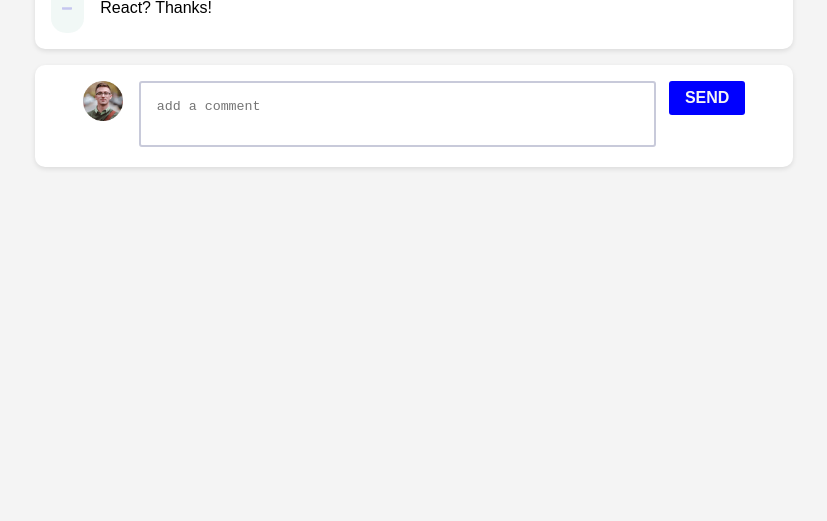
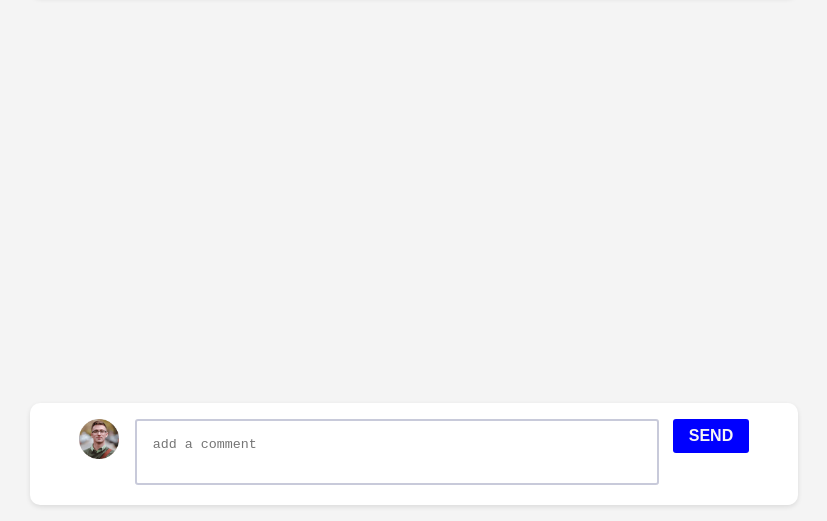
Before and after one commit to Tayobonferejo/commentSection, a plain HTML site: page index.html in a window 1280 px wide. Shown: the part 279-800 px from the top of the page, without its empty margins (226-1053 px from the left). Drawn offline with Linux system fonts and the light colour scheme.

Commit message:
more css to make input flex grow

```diff
--- a/index.css
+++ b/index.css
@@ -1,11 +1,21 @@
+* {
+  padding: 0;
+  margin: 0;
+  box-sizing: 0;
+}
+
 body {
   font-family: Arial, sans-serif;
   background: #f4f4f4;
+  height: 100vh;
+  display: flex;
+  flex-direction: column;
 }
 
 #mainContainer {
     width: 60%;
-    margin: auto;
+    margin: 0 auto;
+    flex-grow: 1;
 }
 
 /* .card {
@@ -75,7 +85,7 @@ body {
 
 #formDiv {
   width: 60%;
-  margin: auto;
+  margin: 1rem auto;
   padding: 1rem 0;
 
   background: #fff;
@@ -157,7 +167,7 @@ body {
 
 .reply-card {
   margin-top: 0.8rem;
-   margin-left: 3rem;
+  margin-left: 3rem;
 
   background: #fff;
   padding: 1rem;
```
